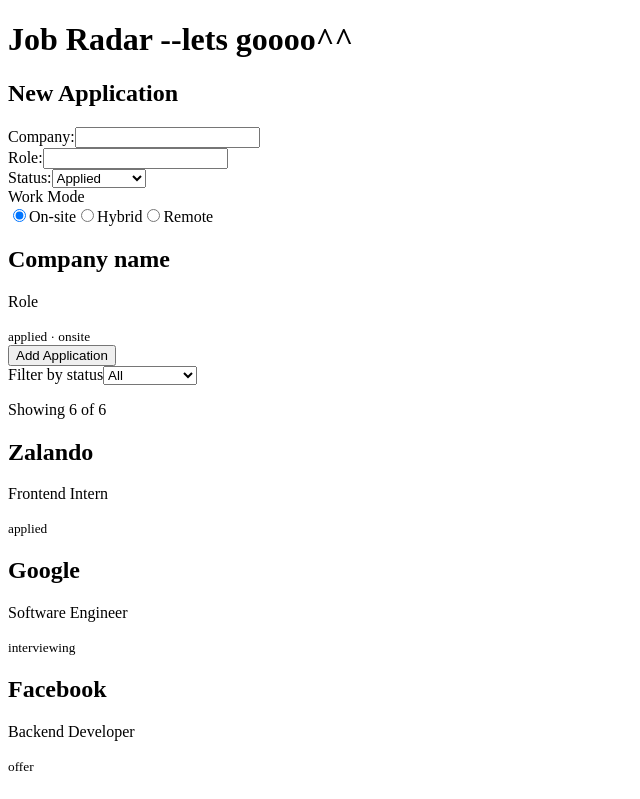
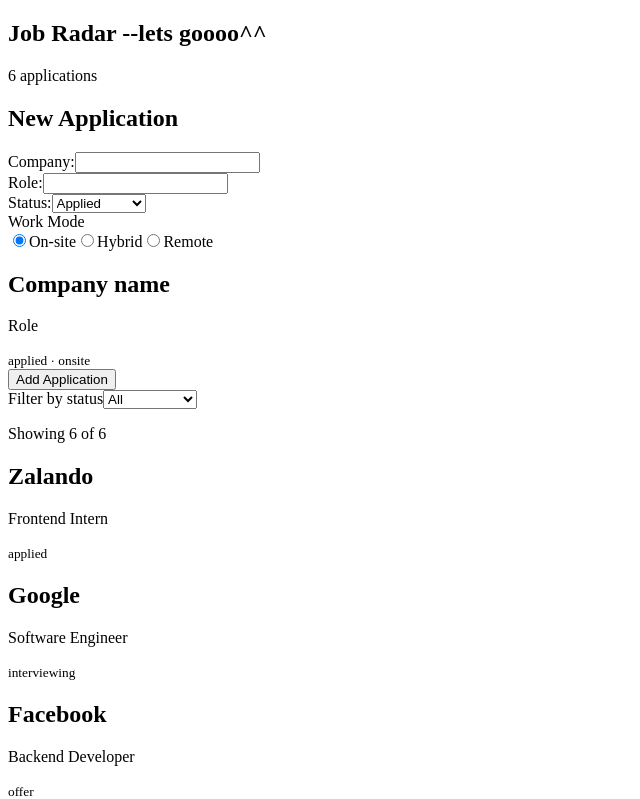
Before and after one commit to fighttting/job-radarrrr, a React (Vite) app: page / in a window 1280 px wide. Shown: the top 799 px of the page, without its empty margins (0-640 px from the left). Built offline with nearby package versions, Linux system fonts and the light colour scheme.

Commit message:
refactor: share applications through context
Replace the props App was passing to three children with an
ApplicationsContext holding the useState pair. Consumers swap
useState for useContext and are otherwise unchanged.

loading stays a prop: it describes one fetch, not shared app state.

```diff
--- a/src/App.jsx
+++ b/src/App.jsx
@@ -1,11 +1,14 @@
 import { StrictMode, useState, useEffect } from "react";
 import { createRoot } from "react-dom/client";
+import { ApplicationsContext } from "./contexts";
+import Header from "./Header";
 import Stats from "./Stats";
 import NewApplication from "./NewApplication";
 import ApplicationList from "./ApplicationList";
 
 const App = () => {
-  const [applications, setApplications] = useState([]);
+  const applicationsHook = useState([]);
+  const [, setApplications] = applicationsHook;
   const [loading, setLoading] = useState(true);
 
   useEffect(() => {
@@ -19,19 +22,17 @@
     setLoading(false);
   }
 
-  function addApplication(application) {
-    setApplications((previous) => [...previous, application]);
-  }
-
   return (
     <StrictMode>
-      <div>
-        <h1 className="logo">Job Radar --lets goooo^^</h1>
+      <ApplicationsContext.Provider value={applicationsHook}>
+        <div>
+          <Header />
 
-        <NewApplication onAdd={addApplication} />
-        <ApplicationList applications={applications} loading={loading} />
-        <Stats applications={applications} loading={loading} />
-      </div>
+          <NewApplication />
+          <ApplicationList loading={loading} />
+          <Stats loading={loading} />
+        </div>
+      </ApplicationsContext.Provider>
     </StrictMode>
   );
 };
--- a/src/ApplicationList.jsx
+++ b/src/ApplicationList.jsx
@@ -1,7 +1,9 @@
-import { useState } from "react";
+import { useState, useContext } from "react";
+import { ApplicationsContext } from "./contexts";
 import ApplicationCard from "./ApplicationCard";
 
-export default function ApplicationList({ applications, loading }) {
+export default function ApplicationList({ loading }) {
+  const [applications] = useContext(ApplicationsContext);
   const [filter, setFilter] = useState("all");
   const visible =
     filter === "all"
--- /dev/null
+++ b/src/Header.jsx
@@ -0,0 +1,13 @@
+import { useContext } from "react";
+import { ApplicationsContext } from "./contexts";
+
+export default function Header() {
+  const [applications] = useContext(ApplicationsContext);
+
+  return (
+    <nav>
+      <h1 className="logo">Job Radar --lets goooo^^</h1>
+      <div className="nav-count">{applications.length} applications</div>
+    </nav>
+  );
+}
--- a/src/NewApplication.jsx
+++ b/src/NewApplication.jsx
@@ -1,7 +1,9 @@
-import { useState } from "react";
+import { useState, useContext } from "react";
+import { ApplicationsContext } from "./contexts";
 import ApplicationCard from "./ApplicationCard";
 
-export default function NewApplication({ onAdd }) {
+export default function NewApplication() {
+  const [, setApplications] = useContext(ApplicationsContext);
   const [company, setCompany] = useState("");
   const [role, setRole] = useState("");
   const [status, setStatus] = useState("applied");
@@ -13,14 +15,15 @@
       <form
         onSubmit={(e) => {
           e.preventDefault();
-          onAdd({
+          const application = {
             id: Date.now(),
             company,
             role,
             status,
             workMode,
             appliedDate: new Date().toISOString().slice(0, 10),
-          });
+          };
+          setApplications((previous) => [...previous, application]);
           setCompany("");
           setRole("");
           setStatus("applied");
--- a/src/Stats.jsx
+++ b/src/Stats.jsx
@@ -1,6 +1,9 @@
+import { useContext } from "react";
+import { ApplicationsContext } from "./contexts";
 import { useStats } from "./useStats";
 
-export default function Stats({ applications, loading }) {
+export default function Stats({ loading }) {
+  const [applications] = useContext(ApplicationsContext);
   const stats = useStats(applications);
 
   if (loading) {
--- /dev/null
+++ b/src/contexts.jsx
@@ -0,0 +1,3 @@
+import { createContext } from "react";
+
+export const ApplicationsContext = createContext([[], () => {}]);
```
